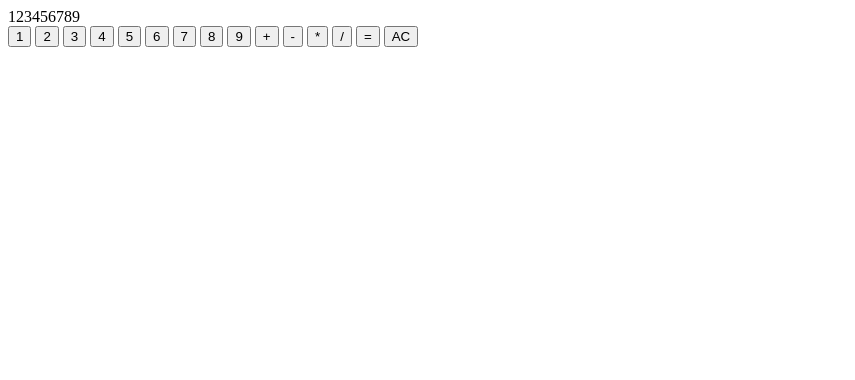
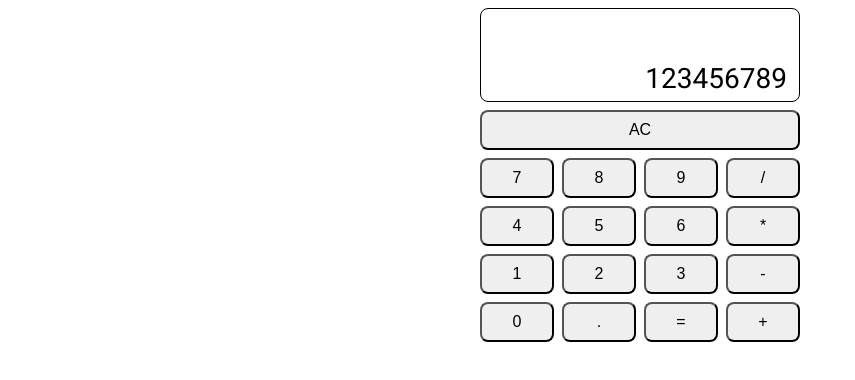
Before and after one commit to karl-perkins/calculator, a plain HTML site: page index.html in a window 1280 px wide. Shown: the whole page, without its empty margins (0-855 px from the left). Drawn offline with Linux system fonts and the light colour scheme.

Commit message:
Update ui styling

```diff
--- a/index.html
+++ b/index.html
@@ -8,23 +8,27 @@
 		<title>Calculator</title>
 	</head>
 	<body>
+		<div id="calculator">
 			<div id="display">123456789</div>
 			<div id="buttons">
+				<button id="clear-button">AC</button>
+				<button class="number-button">7</button>
+				<button class="number-button">8</button>
+				<button class="number-button">9</button>
+				<button class="operator-button">/</button>
+				<button class="number-button">4</button>
+				<button class="number-button">5</button>
+				<button class="number-button">6</button>
+				<button class="operator-button">*</button>
 				<button class="number-button">1</button>
 				<button class="number-button">2</button>
 				<button class="number-button">3</button>
-			<button class="number-button">4</button>
-			<button class="number-button">5</button>
-			<button class="number-button">6</button>
-			<button class="number-button">7</button>
-			<button class="number-button">8</button>
-			<button class="number-button">9</button>
+				<button class="operator-button">-</button>
+				<button class="number-button">0</button>
+				<button class="number-button">.</button>
+				<button id="equals-button">=</button>
 				<button class="operator-button">+</button>
-			<button class="operator-button">-</button>
-			<button class="operator-button">*</button>
-			<button class="operator-button">/</button>
-			<button id="equals-button">=</button>
-			<button id="clear-button">AC</button>
+			</div>
 		</div>
 	</body>
 </html>
--- a/style.css
+++ b/style.css
@@ -0,0 +1,39 @@
+@import url('https://fonts.googleapis.com/css2?family=Roboto:wght@400;700&display=swap');
+
+body {
+	font-family: Roboto, sans-serif;
+}
+
+#calculator {
+	max-width: 320px;
+	margin: 0 auto;
+}
+
+#display {
+	height: 80px;
+	display: flex;
+	justify-content: end;
+	align-items: end;
+	font-size: 28px;
+	border: 1px solid black;
+	border-radius: 8px;
+	padding: 6px 12px;
+}
+
+#buttons {
+	display: flex;
+	flex-wrap: wrap;
+	gap: 8px;
+	margin-top: 8px;
+}
+
+button {
+	height: 40px;
+	flex: 1 0 60px;
+	font-size: 16px;
+	border-radius: 8px;
+}
+
+#clear-button {
+	flex: 1 0 100%;
+}
```
Lines whose indentation alone changed are shown as unchanged.
